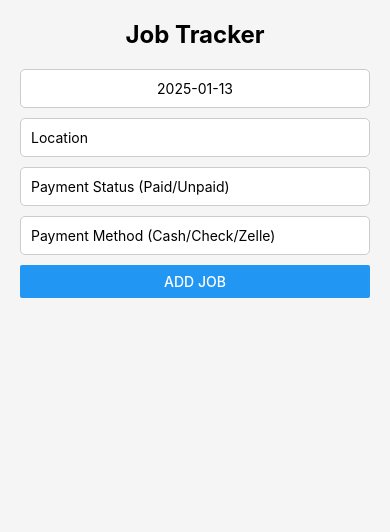
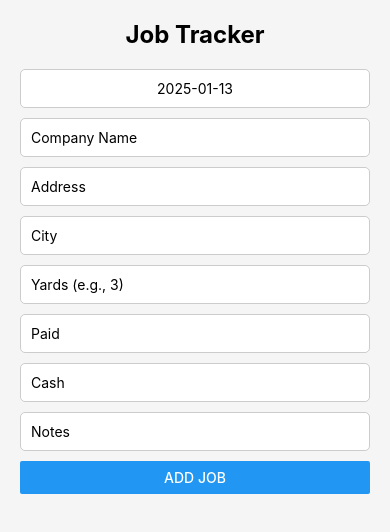
Before and after one commit to Auto-psychoJak/JobTracker, a React Native app: screen / in a window 390 px wide. Shown: the top 532 px of the page. Built offline with nearby package versions, Linux system fonts and the light colour scheme.

Commit message:
new fields added

```diff
--- a/App.tsx
+++ b/App.tsx
@@ -17,18 +17,26 @@ import uuid from 'react-native-uuid';
 type Job = {
   id: string;
   date: string;
-  location: string;
-  paymentStatus: string;
-  paymentMethod: string;
+  companyName: string;
+  address: string;
+  city: string;
+  yards: number;
+  paymentStatus: 'Paid' | 'Unpaid';
+  paymentMethod: 'Cash' | 'Check' | 'Zelle' | 'Charge';
+  notes: string;
 };
 
 export default function App() {
   const [jobs, setJobs] = useState<Job[]>([]);
   const [date, setDate] = useState(new Date());
   const [showDatePicker, setShowDatePicker] = useState(false);
-  const [location, setLocation] = useState('');
-  const [paymentStatus, setPaymentStatus] = useState('');
-  const [paymentMethod, setPaymentMethod] = useState('');
+  const [companyName, setCompanyName] = useState('');
+  const [address, setAddress] = useState('');
+  const [city, setCity] = useState('');
+  const [yards, setYards] = useState('');
+  const [paymentStatus, setPaymentStatus] = useState<'Paid' | 'Unpaid'>('Paid');
+  const [paymentMethod, setPaymentMethod] = useState<'Cash' | 'Check' | 'Zelle' | 'Charge'>('Cash');
+  const [notes, setNotes] = useState('');
   const [editingJobId, setEditingJobId] = useState<string | null>(null);
 
   const saveJobs = async (jobsToSave: Job[]) => {
@@ -43,7 +51,12 @@ export default function App() {
     try {
       const savedJobs = await AsyncStorage.getItem('jobs');
       if (savedJobs) {
-        setJobs(JSON.parse(savedJobs));
+        const parsedJobs: Job[] = JSON.parse(savedJobs).map((job: any) => ({
+          ...job,
+          paymentStatus: job.paymentStatus as 'Paid' | 'Unpaid',
+          paymentMethod: job.paymentMethod as 'Cash' | 'Check' | 'Zelle' | 'Charge',
+        }));
+        setJobs(parsedJobs);
       }
     } catch (error) {
       console.error('Error loading jobs:', error);
@@ -51,17 +64,27 @@ export default function App() {
   };
 
   const addJob = () => {
-    if (!date || !location || !paymentStatus || !paymentMethod) {
+    if (!companyName || !address || !city || !yards || !paymentStatus || !paymentMethod) {
       Alert.alert('Error', 'All fields are required');
       return;
     }
 
-    const formattedDate = date.toISOString().split('T')[0]; // Convert Date to YYYY-MM-DD format
+    const formattedDate = date.toISOString().split('T')[0];
 
     if (editingJobId) {
       const updatedJobs = jobs.map((job) =>
         job.id === editingJobId
-          ? { ...job, date: formattedDate, location, paymentStatus, paymentMethod }
+          ? {
+              ...job,
+              date: formattedDate,
+              companyName,
+              address,
+              city,
+              yards: parseFloat(yards),
+              paymentStatus,
+              paymentMethod,
+              notes,
+            }
           : job
       );
       setJobs(updatedJobs);
@@ -71,19 +94,27 @@ export default function App() {
       const newJob: Job = {
         id: uuid.v4() as string,
         date: formattedDate,
-        location,
+        companyName,
+        address,
+        city,
+        yards: parseFloat(yards),
         paymentStatus,
         paymentMethod,
+        notes,
       };
       const updatedJobs = [...jobs, newJob];
       setJobs(updatedJobs);
       saveJobs(updatedJobs);
     }
 
-    setDate(new Date()); // Reset to today's date
-    setLocation('');
-    setPaymentStatus('');
-    setPaymentMethod('');
+    setDate(new Date());
+    setCompanyName('');
+    setAddress('');
+    setCity('');
+    setYards('');
+    setPaymentStatus('Paid');
+    setPaymentMethod('Cash');
+    setNotes('');
   };
 
   const deleteJob = (id: string) => {
@@ -95,12 +126,14 @@ export default function App() {
   const onDateChange = (event: any, selectedDate?: Date) => {
     setShowDatePicker(false);
     if (selectedDate) {
-      // Normalize the date to prevent timezone issues
-      const localDate = new Date(selectedDate.getFullYear(), selectedDate.getMonth(), selectedDate.getDate());
+      const localDate = new Date(
+        selectedDate.getFullYear(),
+        selectedDate.getMonth(),
+        selectedDate.getDate()
+      );
       setDate(localDate);
     }
   };
-
 
   useEffect(() => {
     loadJobs();
@@ -128,21 +161,48 @@ export default function App() {
         )}
         <TextInput
           style={styles.input}
-          placeholder="Location"
-          value={location}
-          onChangeText={setLocation}
+          placeholder="Company Name"
+          value={companyName}
+          onChangeText={setCompanyName}
+        />
+        <TextInput
+          style={styles.input}
+          placeholder="Address"
+          value={address}
+          onChangeText={setAddress}
+        />
+        <TextInput
+          style={styles.input}
+          placeholder="City"
+          value={city}
+          onChangeText={setCity}
+        />
+        <TextInput
+          style={styles.input}
+          placeholder="Yards (e.g., 3)"
+          value={yards}
+          keyboardType="numeric"
+          onChangeText={setYards}
         />
         <TextInput
           style={styles.input}
           placeholder="Payment Status (Paid/Unpaid)"
           value={paymentStatus}
-          onChangeText={setPaymentStatus}
+          onChangeText={(text) => setPaymentStatus(text as 'Paid' | 'Unpaid')}
         />
         <TextInput
           style={styles.input}
-          placeholder="Payment Method (Cash/Check/Zelle)"
+          placeholder="Payment Method (Cash/Check/Zelle/Charge)"
           value={paymentMethod}
-          onChangeText={setPaymentMethod}
+          onChangeText={(text) =>
+            setPaymentMethod(text as 'Cash' | 'Check' | 'Zelle' | 'Charge')
+          }
+        />
+        <TextInput
+          style={styles.input}
+          placeholder="Notes"
+          value={notes}
+          onChangeText={setNotes}
         />
         <Button title={editingJobId ? 'Update Job' : 'Add Job'} onPress={addJob} />
         {editingJobId && (
@@ -151,9 +211,13 @@ export default function App() {
             onPress={() => {
               setEditingJobId(null);
               setDate(new Date());
-              setLocation('');
-              setPaymentStatus('');
-              setPaymentMethod('');
+              setCompanyName('');
+              setAddress('');
+              setCity('');
+              setYards('');
+              setPaymentStatus('Paid');
+              setPaymentMethod('Cash');
+              setNotes('');
             }}
             color="#FF5C5C"
           />
@@ -166,19 +230,27 @@ export default function App() {
         keyExtractor={(item) => item.id}
         renderItem={({ item }) => (
           <View style={styles.jobCard}>
+            <Text>Company: {item.companyName}</Text>
+            <Text>Address: {item.address}</Text>
+            <Text>City: {item.city}</Text>
+            <Text>Yards: {item.yards}</Text>
             <Text>Date: {item.date}</Text>
-            <Text>Location: {item.location}</Text>
             <Text>Status: {item.paymentStatus}</Text>
             <Text>Payment: {item.paymentMethod}</Text>
+            <Text>Notes: {item.notes}</Text>
             <View style={styles.buttonRow}>
               <Button
                 title="Edit"
                 onPress={() => {
                   setEditingJobId(item.id);
                   setDate(new Date(item.date));
-                  setLocation(item.location);
+                  setCompanyName(item.companyName);
+                  setAddress(item.address);
+                  setCity(item.city);
+                  setYards(item.yards.toString());
                   setPaymentStatus(item.paymentStatus);
                   setPaymentMethod(item.paymentMethod);
+                  setNotes(item.notes);
                 }}
               />
               <Button
```
